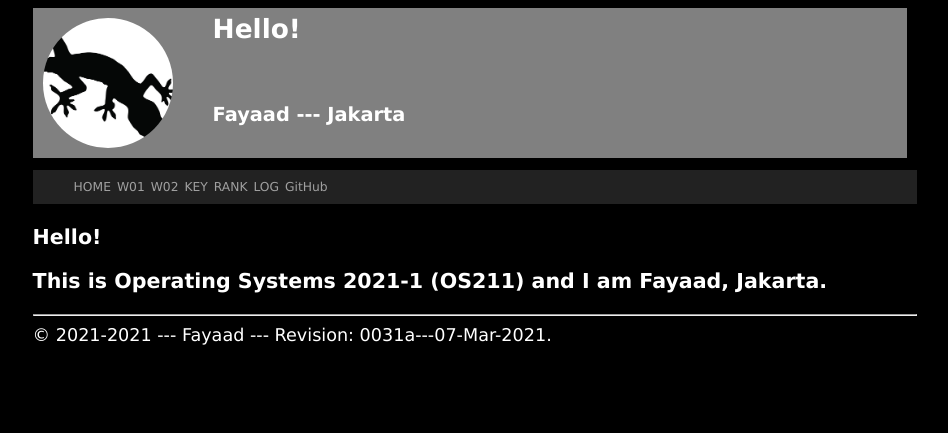
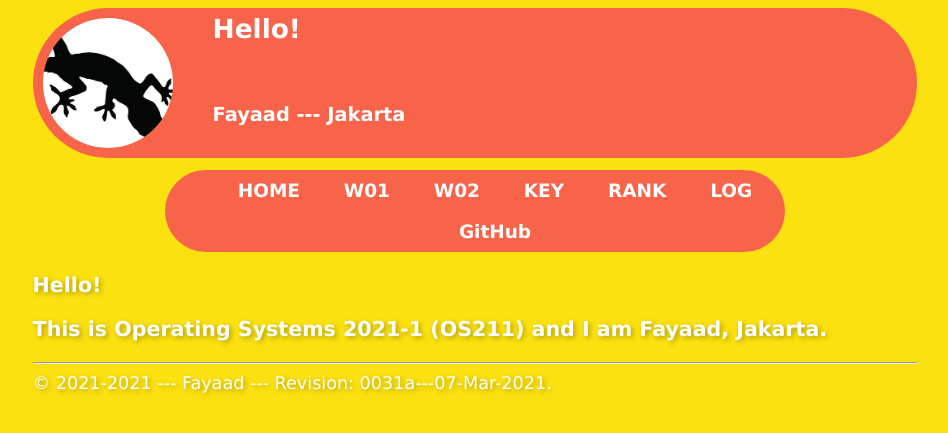
Before and after one commit to fayaadbsa/os211, a Jekyll site: the page built from index.md, in a window 1280 px wide. Shown: the top 433 px of the page, without its empty margins (165-1113 px from the left). Built offline with Jekyll 4.4.1, drawn with Linux system fonts in a browser that asks for light colours; our own code applies the rules of GitHub Pages for plain Markdown files.

Commit message:
Update style.css

```diff
--- a/assets/css/style.css
+++ b/assets/css/style.css
@@ -10,37 +10,39 @@
 
 .plainclass {
   color:            white;
-  background-color: #001030;
+  background-color: #000000;
 }
 
 .plainclass1 {
   color:            white;
-  background-color: black;
+  background-color: #FBE10F;
 }
 
 .container {
   max-width:    70%;
   margin:       0 auto;
   font-size:    1.1em;
-  font-family:  verdana,arial,helvetica,san-serif;
+  font-family:  Verdana,arial,helvetica,san-serif;
   text-align:   justify;
 }
 
 .container a {
-  color: #a0a0a0;
+  color: #ffffff;
 }
 
 .container a:hover {
-  color: #f0f0f0;
+  color: #ffffff;
 }
 
 .row {
+
+  background:       #F86449;
+  border-radius: 100px;
 }
 
 .column {
   float:            left;
   display:          inline-block;
-  background:       #808080;
   height:           130px;
   width:            100%;
   padding-top:      10px;
@@ -48,6 +50,8 @@
   padding-left:     10px;
   padding-right:    10px;
   text-align:       left;
+
+
 }
 
 .left {
@@ -111,27 +115,36 @@
 }
 
 .navbar {
-  background-color: #222222;
+  margin:auto;
+  width:70%;
+  background-color: #f86449;
   color:            #FFFFFF;
   font-size:        0.7em;
+  text-align: center;
+  border-radius: 100px;
+
 }
 
 .navbar ul li {
   display:        inline-block;
-  padding:        1px;
+  padding: 20px;
   padding-top:    10px;
   padding-bottom: 10px;
+
 }
 
 .navbar ul li a {
   text-decoration: none;
+  font-weight: bold;
+  font-size: 1.5em;
+
 }
 
 .navbar ul li a:hover {
-  background:       blue;
-  color:            #CCCCCC;
-  font-size:        1em;
-  font-weight:      bold;
+  background:       #0000ff00;
+  color:            #ffffff;
+
+  text-shadow: 2px 2px 5px rgb(0 0 0 / 50%);
 }
 
 pre {
@@ -140,6 +153,10 @@ pre {
   color:         #b5e853;
   font-size:     0.7em;
   border-radius: 2px;
+}
+
+section, footer{
+  text-shadow: 2px 2px 5px rgb(0 0 0 / 30%);
 }
 
 /*
```
